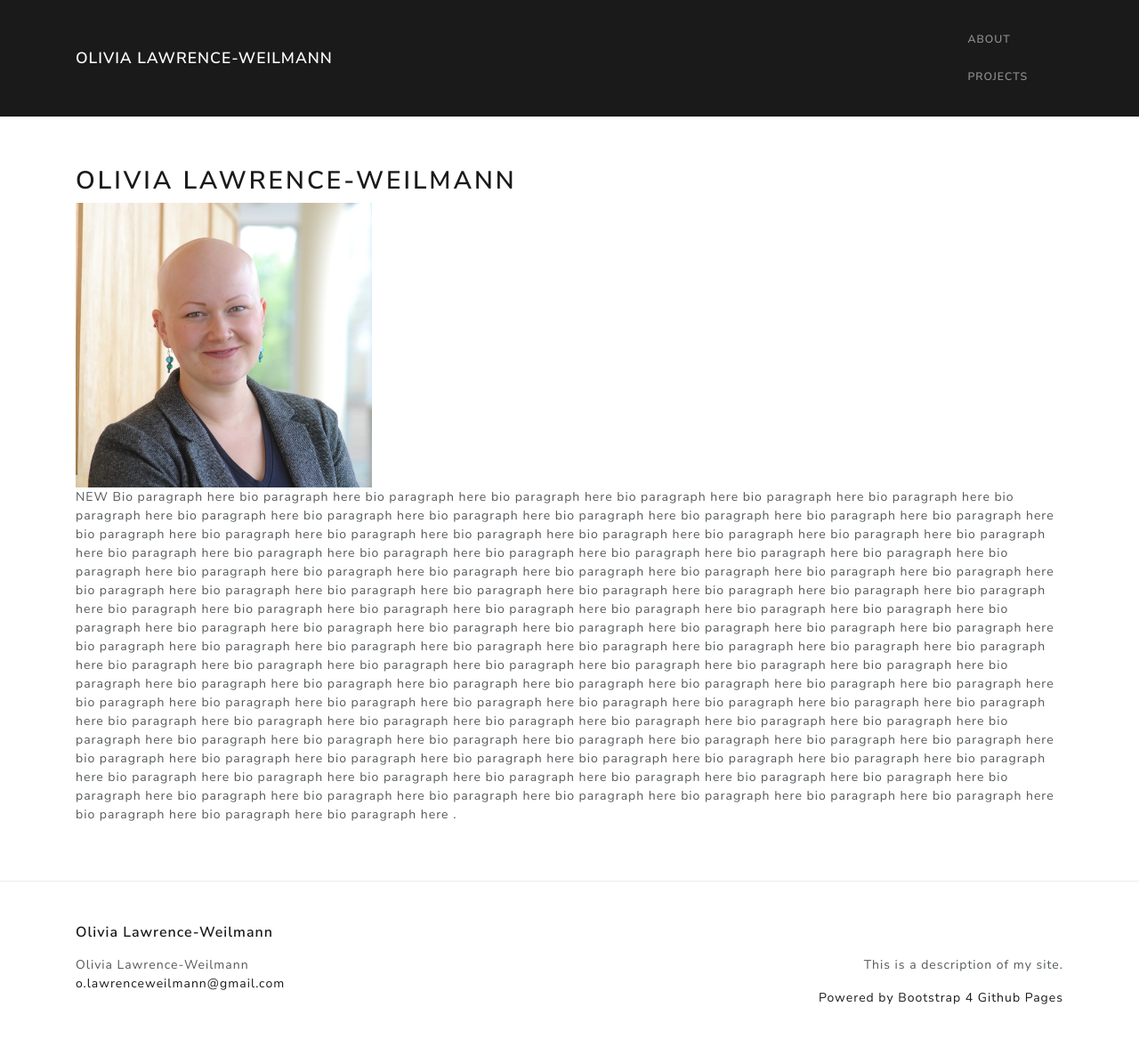
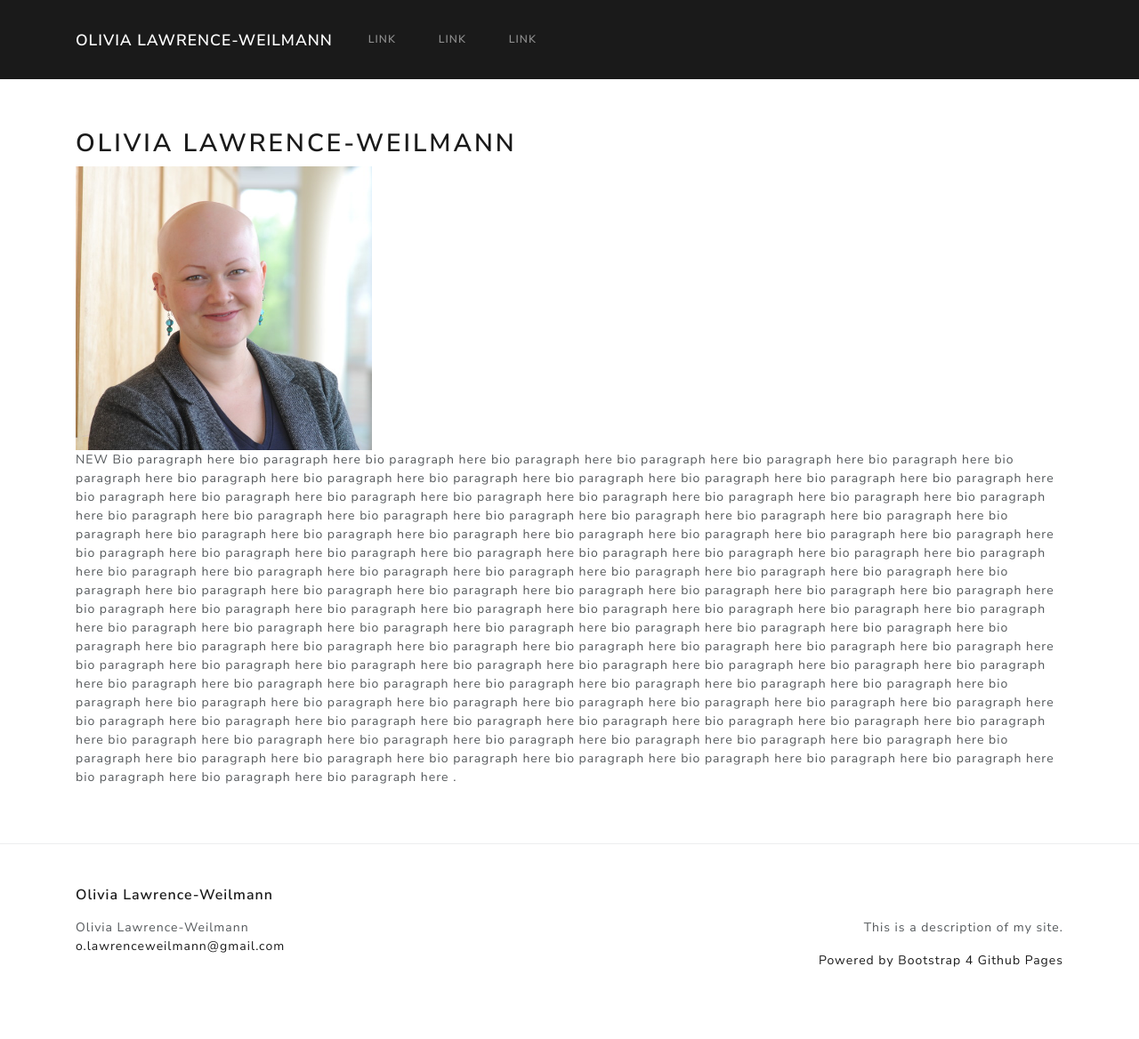
Before and after one commit to olivialw/olivialw.github.io, a Jekyll site: the page built from index.html, in a window 1280 px wide and 1196 px high. Shown: the top 1168 px of the window at 89% size. Built offline with Jekyll 4.4.1, drawn with Linux system fonts in a browser that asks for light colours.

Commit message:
Update header.html

```diff
--- a/_includes/header.html
+++ b/_includes/header.html
@@ -1,25 +1,20 @@
-<nav class="navbar sticky-top navbar-expand-lg navbar-dark bg-primary">
+<nav class="navbar sticky-top navbar-expand-md navbar-dark bg-primary">
     <div class="container">
-    <a class="navbar-brand" rel="author" href="{{ "/" | relative_url }}">{{ site.title | escape }}</a>
-
-    {%- assign page_paths = site.header_pages -%}
-    <button class="navbar-toggler" type="button" data-toggle="collapse" data-target="#navbarSupportedContent"
-      aria-controls="navbarSupportedContent" aria-expanded="false" aria-label="Toggle navigation">
+      <a class="navbar-brand" href="https://olivialw.github.io/">Olivia Lawrence-Weilmann</a>
+      <button class="navbar-toggler" type="button" data-toggle="collapse" data-target="#navbarSupportedContent" aria-controls="navbarSupportedContent" aria-expanded="false" aria-label="Toggle navigation">
         <span class="navbar-toggler-icon"></span>
       </button>
+
       <div class="collapse navbar-collapse" id="navbarSupportedContent">
-      <ul class="navbar-nav ml-auto">
-        {%- for path in page_paths -%}
-          {%- assign my_page = site.pages | where: "path", path | first -%}
-          {%- if my_page.title -%}
+        <ul class="navbar-nav mr-auto">
           <li class="nav-item">
-            <a class="nav-link" href="{{ my_page.url | relative_url }}">{{ my_page.title | escape }}</a>
+            <a class="nav-link" href="#">Link</a>
           </li>
-          {%- endif -%}
-        {% endfor -%}
           <li class="nav-item">
-          <a class="nav-link" href="{{ "/" | about }}">About</a>
-          <a class="nav-link" href="{{ "/" | relative_url }}">Projects</a>
+            <a class="nav-link" href="#">Link</a>
+          </li>
+          <li class="nav-item">
+            <a class="nav-link" href="#">Link</a>
           </li>
         </ul>
       </div>
```
Lines whose indentation alone changed are shown as unchanged.
